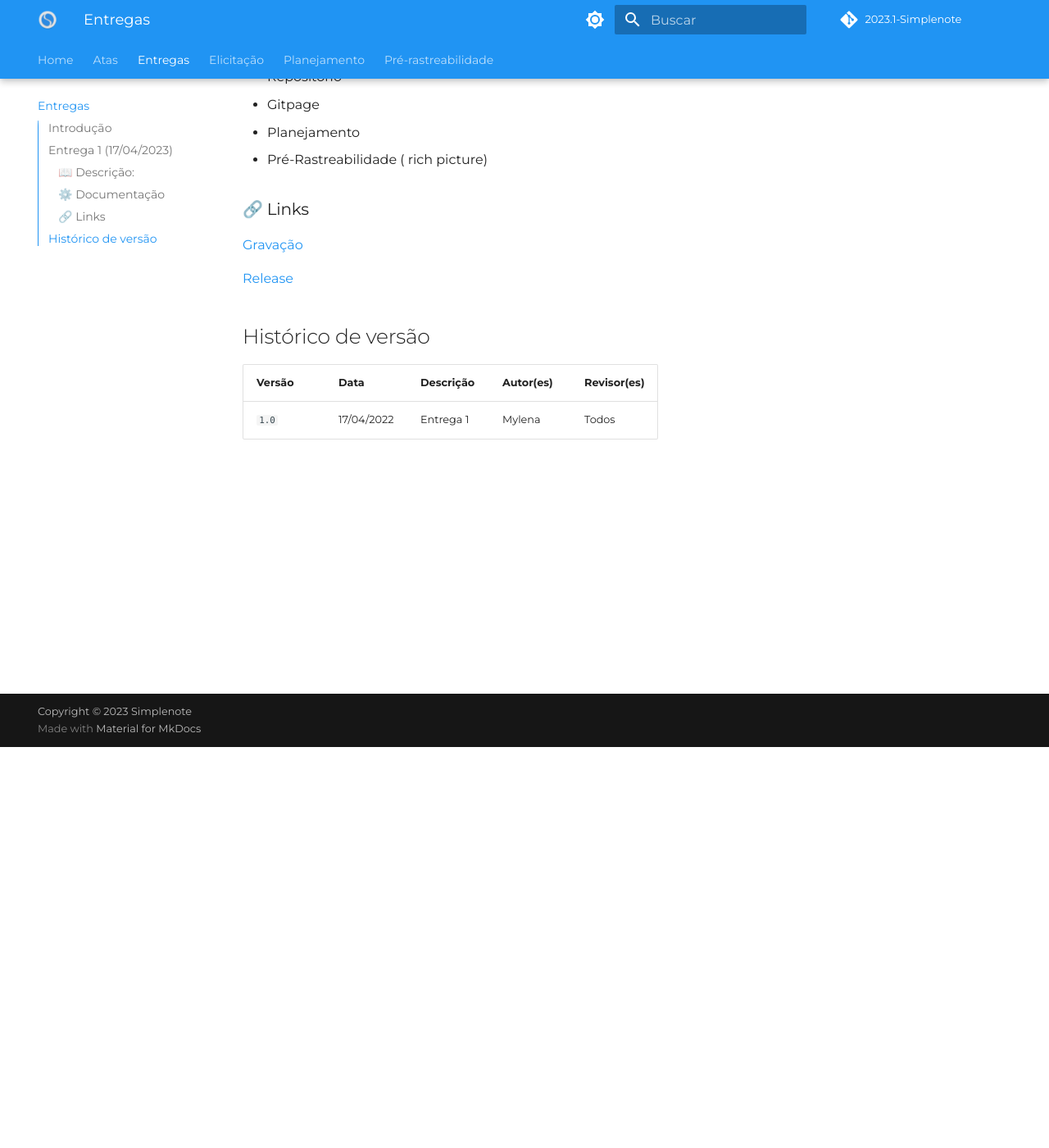
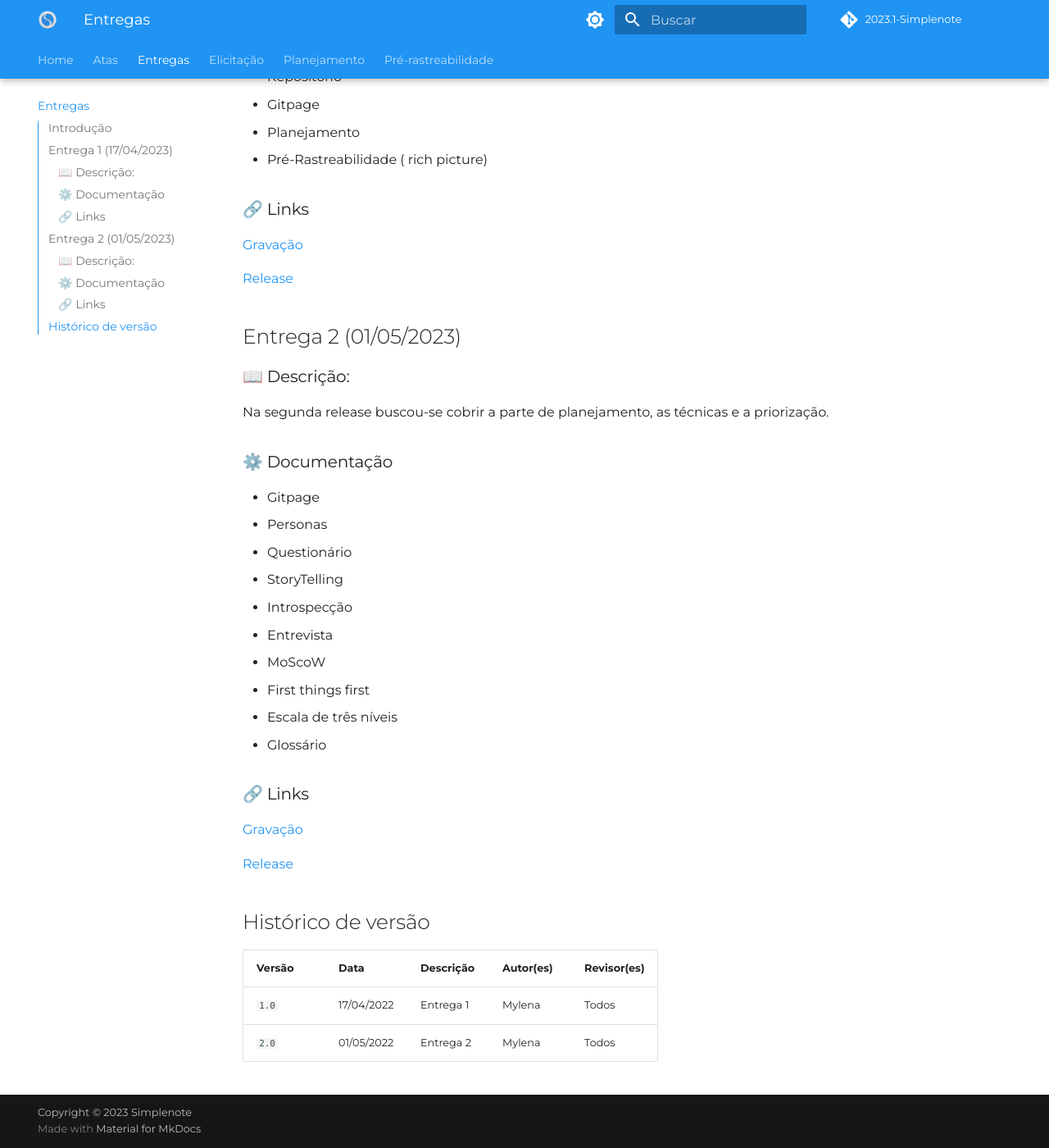
Before and after one commit to Requisitos-de-Software/2023.1-Simplenote, an MkDocs documentation site: the page built from docs/entregas.md, in a window 1280 px wide and 1400 px high, scrolled down 489 px. Shown: the whole window at 82% size. Built offline with MkDocs 1.6.1 and Material for MkDocs 9.7.7, drawn with Linux system fonts in a browser that asks for light colours; some web fonts are replaced; comment, search, counter and statistics services are not loaded.

Commit message:
1 ajuste entrega 2

```diff
--- a/docs/entregas.md
+++ b/docs/entregas.md
@@ -17,9 +17,29 @@ Nesta primeira release buscou-se cobrir a parte de planejamento e pré-rastreabi
 
 [Release](https://github.com/Requisitos-de-Software/2023.1-Crunchyroll/releases/tag/Crunchyroll)
 
+## Entrega 2 (01/05/2023)
+### 📖 Descrição:
+Na segunda release buscou-se cobrir a parte de planejamento, as técnicas e a priorização.
+### ⚙️ Documentação
+- Gitpage
+- Personas
+- Questionário
+- StoryTelling
+- Introspecção
+- Entrevista
+- MoScoW
+- First things first
+- Escala de três níveis
+- Glossário
+### 🔗 Links
+[Gravação]()
+
+[Release]()
+
 
 
 ## Histórico de versão
 | Versão | Data | Descrição| Autor(es)| Revisor(es)
 |--|--|--|--|--|
 | `1.0`|17/04/2022|Entrega 1| Mylena| Todos
+| `2.0`|01/05/2022|Entrega 2 | Mylena| Todos
```
